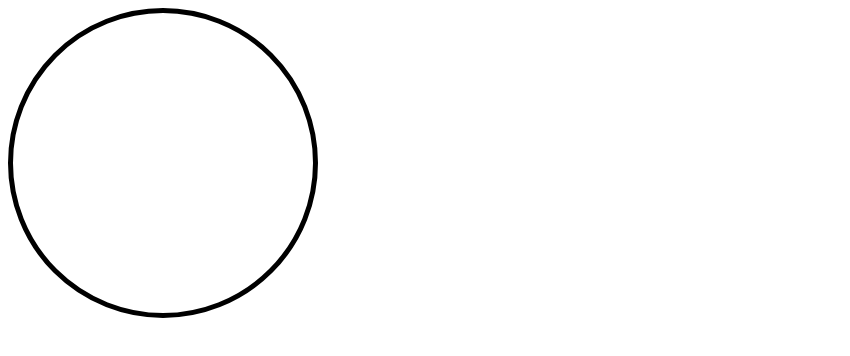
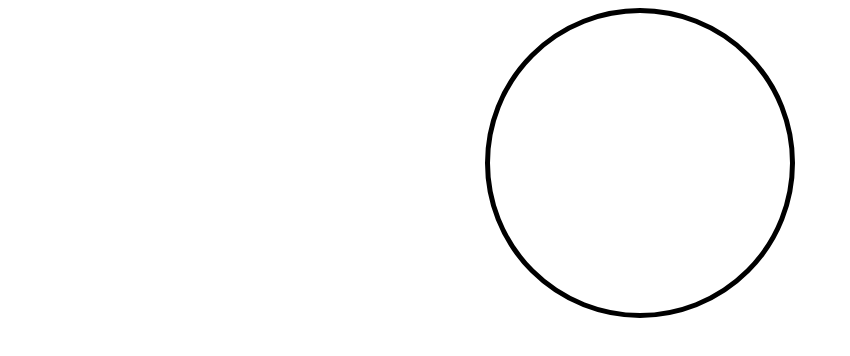
Before and after one commit to shreemaan-abhishek/Frontend-Practice, a plain HTML site: page hcj-clock/index.html in a window 1280 px wide. Shown: the whole page, without its empty margins (0-850 px from the left). Drawn offline with Linux system fonts and the light colour scheme.

Commit message:
center the clock outline

```diff
--- a/hcj-clock/index.html
+++ b/hcj-clock/index.html
@@ -1,5 +1,6 @@
 <!DOCTYPE html>
 <html lang="en">
+
 <head>
     <meta charset="UTF-8">
     <meta http-equiv="X-UA-Compatible" content="IE=edge">
@@ -7,9 +8,14 @@
     <title>Document</title>
     <link rel="stylesheet" href="styles.css">
 </head>
+
 <body>
-    <div class="border">
+    <div class="main-container">
+        <div class="border">
 
+        </div>
     </div>
+
 </body>
+
 </html>
--- a/hcj-clock/styles.css
+++ b/hcj-clock/styles.css
@@ -1,3 +1,9 @@
+.main-container{
+    display: flex;
+    justify-content: center;
+    align-items: center;
+}
+
 .border{
     border-radius: 100%;
     border: 5px solid;
```
